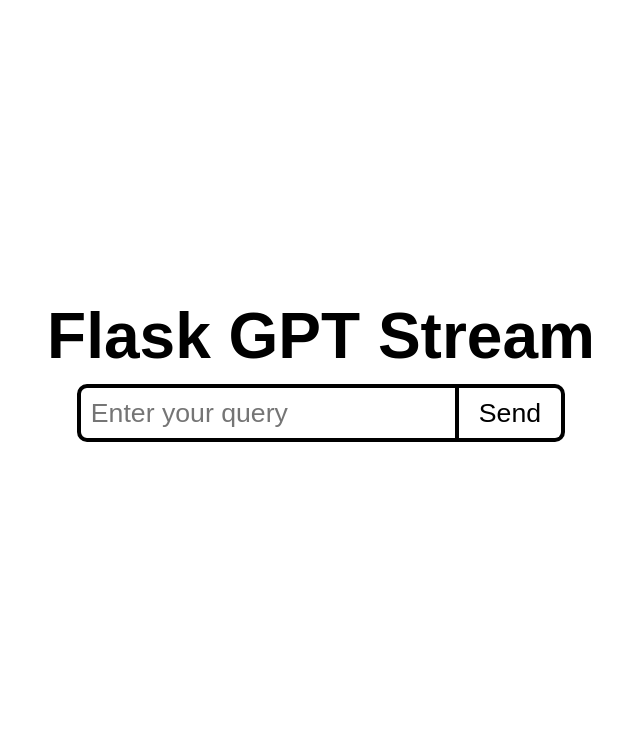
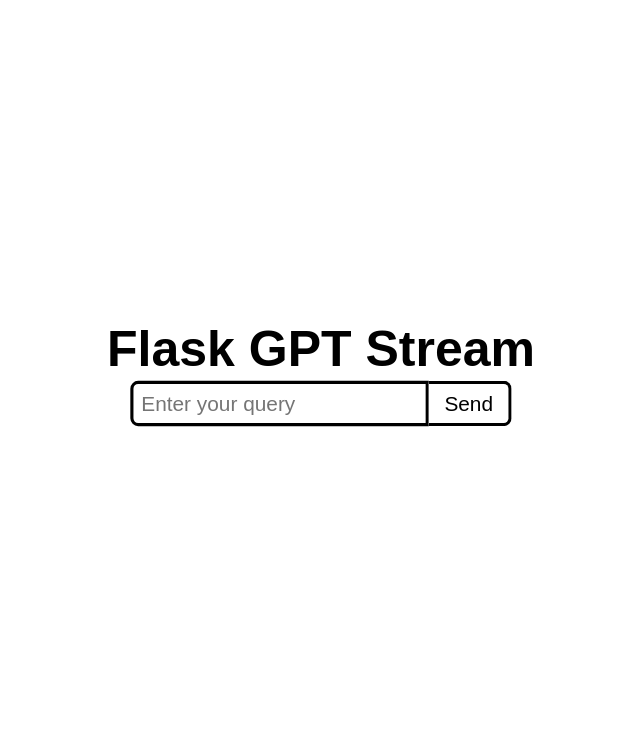
Before and after one commit to thevarunaditya/gptStream, a Flask app: page / in a window 1280 px wide; the page is wider, and only the part inside the window is pictured. Shown: the top 743 px of that part, without its empty margins (319-959 px from the left). After the commit the page ends 427 px from the top of that part, so only its background shows below. Run offline with Flask 3, Linux system fonts and the light colour scheme.

Commit message:
css overflow fix

```diff
--- a/static/styles.css
+++ b/static/styles.css
@@ -10,12 +10,12 @@ body {
     justify-content: center;
     align-items: center;
     height: 92vh;
-    scale:2;
     overflow: hidden;
 }
 
 form {
     display: inline-block;
+    scale: 1.5625;
 }
 
 input[type=text] {
@@ -40,10 +40,12 @@ button[type=submit]:hover {
 }
 
 h1 {
-    margin-bottom: 5px;
+    margin-bottom: 11px;
     margin-top: 0;
+    font-size: 3.125em;
 }
 
 #chat-log {
-    margin-top: 5px;
+    margin-top: 15px;
+    font-size: 25px;
 }
```
Also changed, not shown: 1 other file.
